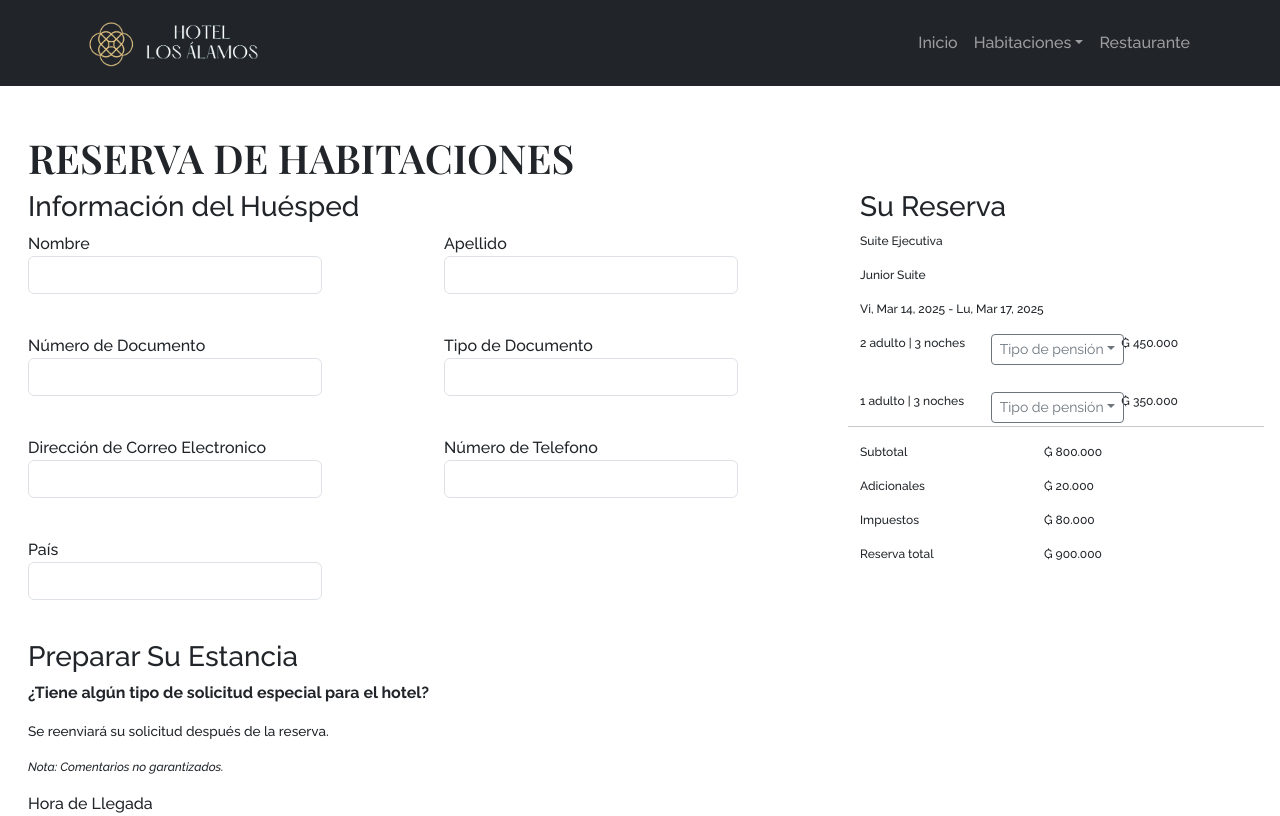
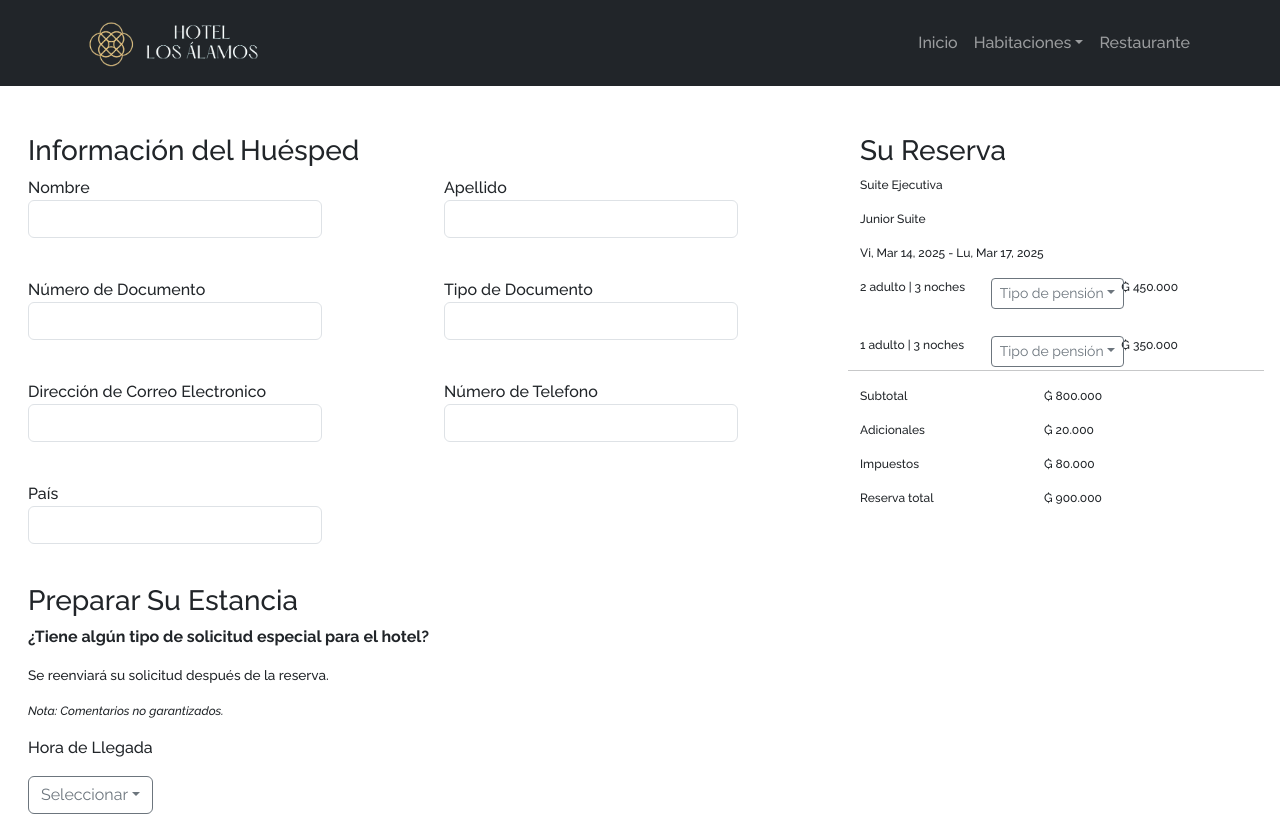
Before and after one commit to tschulzv/web_hotel, a React (Vite) app in the folder web-clientes/: page /habitaciones/reserva in a window 1280 px wide. Shown: the top 816 px of the page. Built offline with nearby package versions, Linux system fonts and the light colour scheme; a web font is replaced by a local one.

Commit message:
ReservePage

```diff
--- a/web-clientes/src/pages/ReserveRoom.page.jsx
+++ b/web-clientes/src/pages/ReserveRoom.page.jsx
@@ -5,7 +5,6 @@ import '../index.css';
 const ReserveRoom = () => {
     return (
         <Container className="py-5" fluid>
-            <h1 className="main-title">Reserva de Habitaciones</h1>
             <Row className="mb-5">
                 <Col xs={12} sm={6} md={8}>
                     {/* Informacion del huesped */}
```
